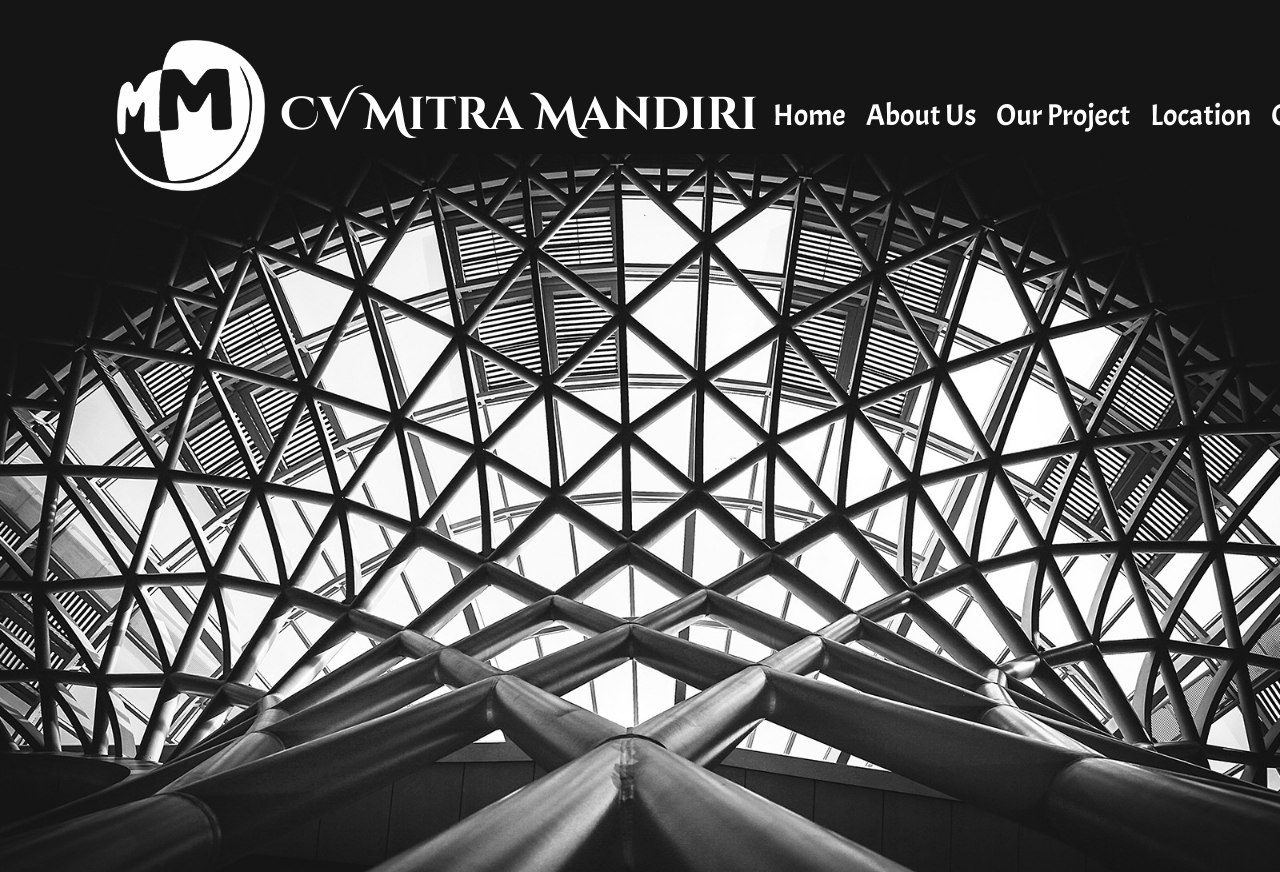
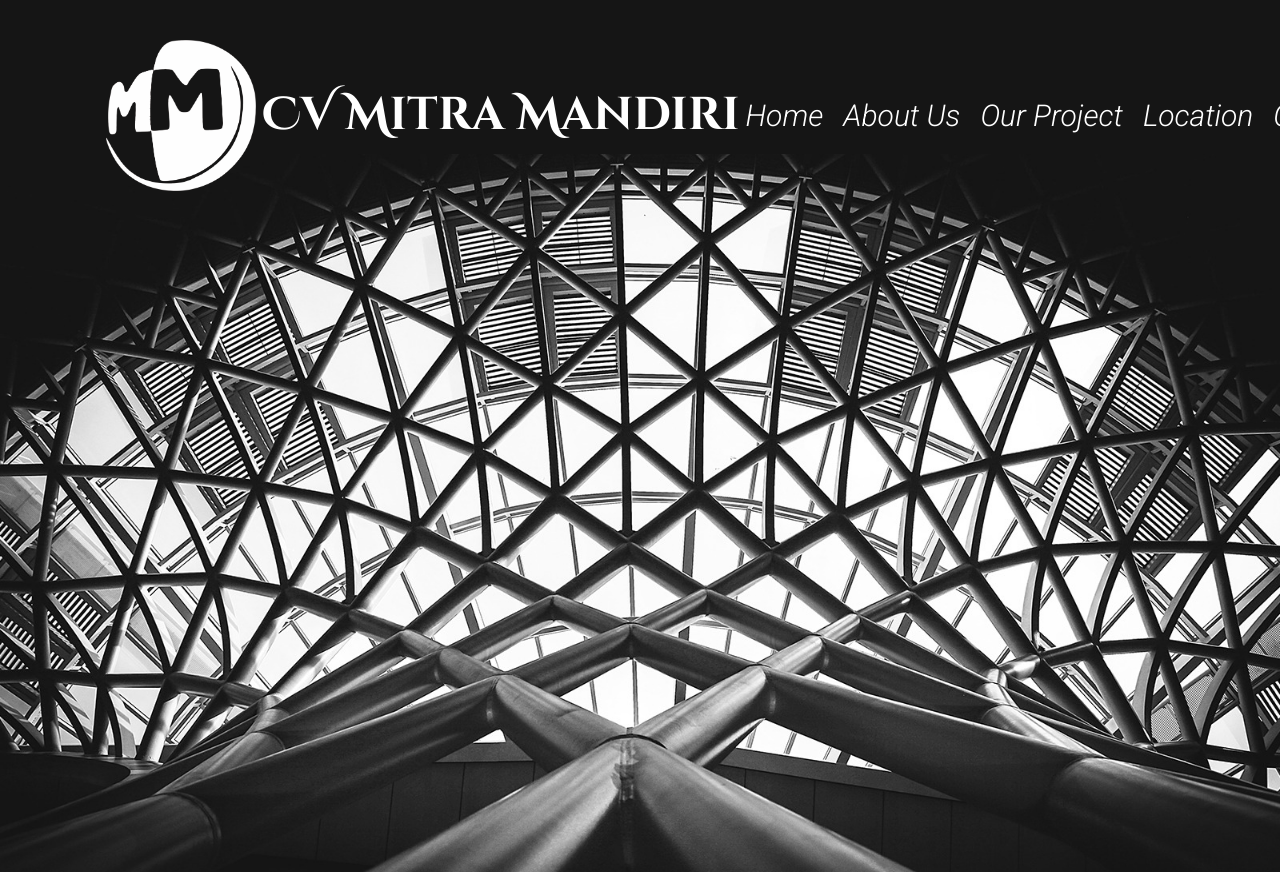
Before and after one commit to Intecial/mitra-mandiri.github.io, a plain HTML site: page index.html in a window 1280 px wide. Shown: the top 872 px of the page. Drawn offline with nearby package versions, Linux system fonts and the light colour scheme; a script that the page names is missing; files whose address does not match are found by name; a web font is replaced by a local one.

Commit message:
change ul font

```diff
--- a/css/default.css
+++ b/css/default.css
@@ -115,7 +115,7 @@ header.sticky .name{
     transition: 0.6s;
     display: flex;
     gap: 20px;
-    font-family: 'Acme', sans-serif;
+    font-family: 'Roboto', sans-serif;
     font-size: 30px;
     color: white;
 }
```
